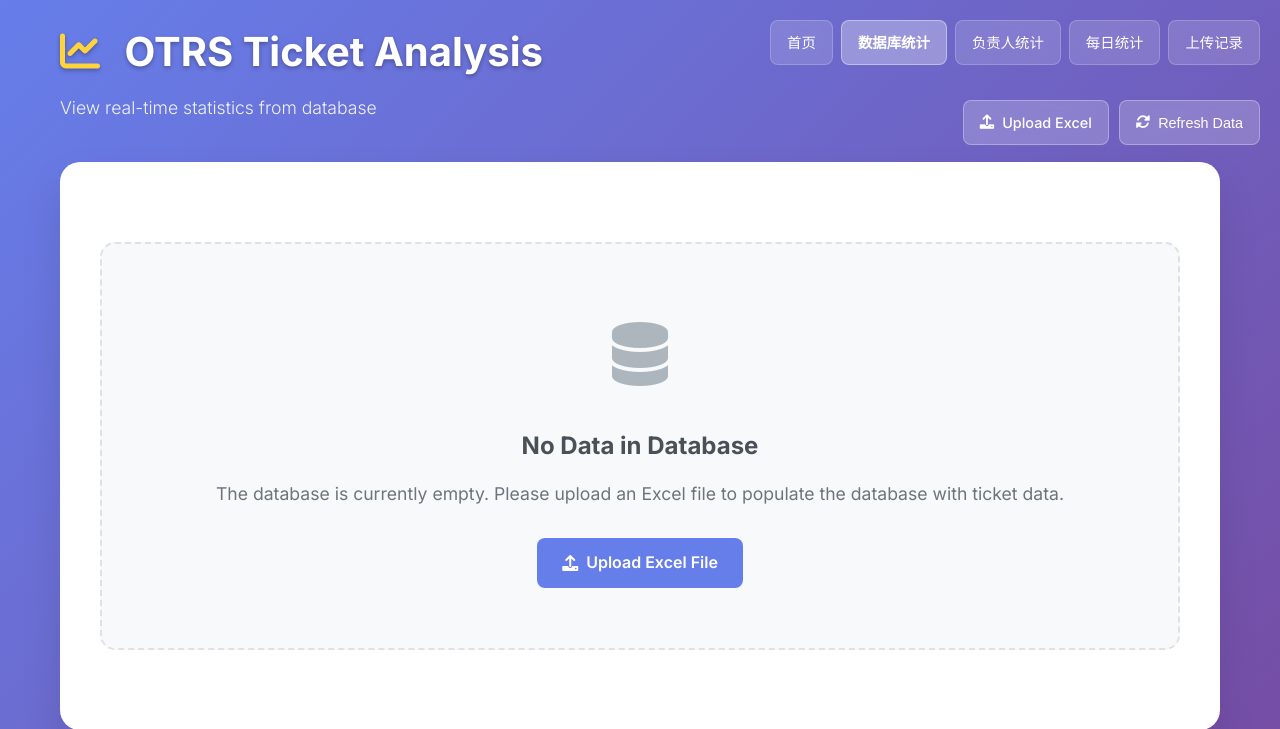
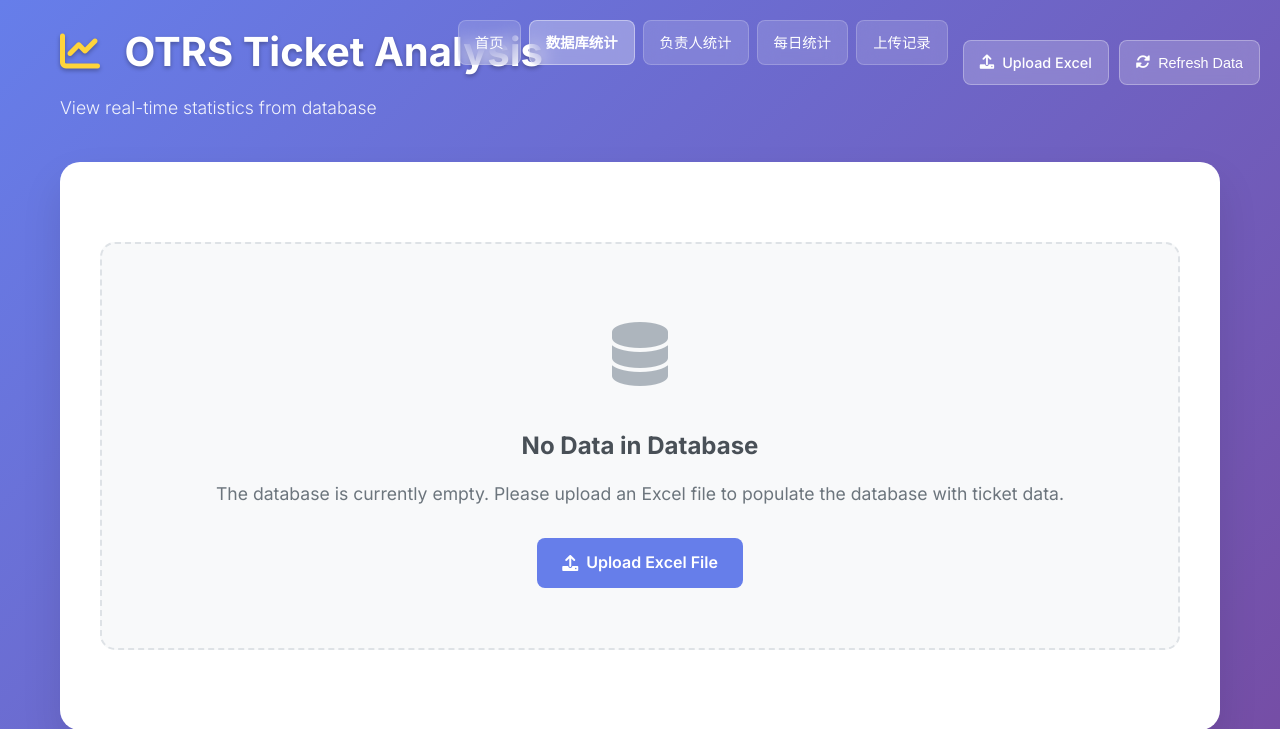
Before and after one commit to scaleflower/otrs-web, a Flask app: page /database in a window 1280 px wide. Shown: the top 729 px of the page. Run offline with Flask 3, Linux system fonts and the light colour scheme; data that the repository does not hold is empty.

Commit message:
fix: Change navigation layout from vertical to horizontal
- Updated .unified-nav flex-direction from column to row
- Navigation links now appear horizontally in top-right corner
- Maintains consistent positioning across all pages

```diff
--- a/static/css/style.css
+++ b/static/css/style.css
@@ -123,8 +123,8 @@
     right: 20px;
     z-index: 100;
     display: flex;
-    flex-direction: column;
-    align-items: flex-end;
+    flex-direction: row;
+    align-items: flex-start;
     gap: 15px;
 }
 
```
